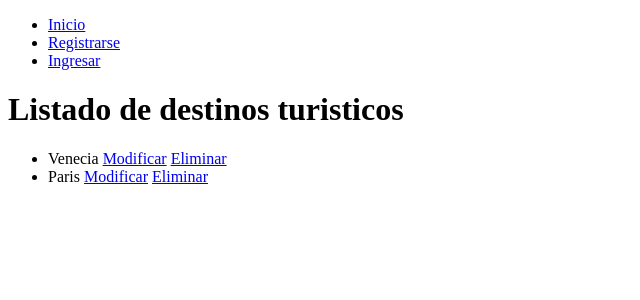
After one commit to carrascoArles/lab06-pweb2, a Django app: page /administrar_destinos/ in a window 1280 px wide. The commit adds this page. Shown: the top 300 px of the page, without its empty margins (0-640 px from the left). Run offline with Django 4.2, Linux system fonts and the light colour scheme; data comes from the database, SQL or seed files in the repository; both versions use the stored data as it was after the commit.

Commit message:
avance administrar destinos (contiene listado, modificar y eliminar)

```diff
--- a/destinos/urls.py
+++ b/destinos/urls.py
@@ -6,5 +6,6 @@ from . import views
 urlpatterns = [
     path('', views.destinos_turisticos, name='destinos_turisticos'),
     path('crear_destinos/', views.crear_destinos, name='crear_destinos'),
+    path('administrar_destinos/', views.administrar_destinos, name='administrar_destinos'),
     path('destino/<int:destino_id>/', views.detalle_destino, name='detalle_destino'),
 ]
--- a/destinos/views.py
+++ b/destinos/views.py
@@ -27,3 +27,10 @@ def crear_destinos(request):
     'form': form
     }
     return render(request, 'crear_destino.html', context)
+
+def administrar_destinos(request):
+    destinos = DestinosTuristicos.objects.all()
+    context ={
+      'destinos': destinos,
+    }
+    return render(request, 'administrar_destinos.html', context)
--- /dev/null
+++ b/templates/administrar_destinos.html
@@ -0,0 +1,39 @@
+<!DOCTYPE html>
+<html>
+<head>
+    <title>Administracion</title>
+</head>
+<body>
+    <header>
+        <nav>
+            <ul>
+                <li><a href="http://127.0.0.1:8000/" class="sub">Inicio</a></li>
+
+                {% if user.is_authenticated %}
+                    <li class="sub welcome-message">¡Bienvenido<span> {{user.username}}!</span></li>
+                    <li><a href="http://127.0.0.1:8000/cuentas/logout" class="sub">Salir</a></li>
+                {% else %}
+                    <li><a href="http://127.0.0.1:8000/cuentas/register" class="sub">Registrarse</a></li>
+                    <li><a href="http://127.0.0.1:8000/cuentas/login" class="sub">Ingresar</a></li>
+                {% endif %}
+
+            </ul>
+        </nav>
+    </header>
+
+    {% block content %}
+    <div id = "destinos" class="dest-container">
+        <h1>Listado de destinos turisticos</h1>
+        <ul>
+        {% for obj in destinos %}
+            <li>{{ obj.nombreCiudad }} <a href="http://127.0.0.1:8000/modificar_destino/{{ obj.nombreCiudad }}">Modificar</a> <a href="http://127.0.0.1:8000/eliminar_destino/{{ obj.nombreCiudad }}">Eliminar</a></li>
+        {% endfor %}
+        </ul>
+    </div>
+    {%endblock%}
+
+
+
+
+</body>
+</html>
--- a/templates/destinos_turisticos.html
+++ b/templates/destinos_turisticos.html
@@ -13,6 +13,7 @@
                     <li class="sub welcome-message">¡Bienvenido<span> {{user.username}}!</span></li>
                     <li><a href="cuentas/logout" class="sub">Salir</a></li>
                     <li><a href="crear_destinos/" class="sub">Añadir destinos</a></li>
+                    <li><a href="administrar_destinos/" class="sub">Administrar destinos</a></li>
                 {% else %}
                     <li><a href="http://127.0.0.1:8000/cuentas/register" class="sub">Registrarse</a></li>
                     <li><a href="http://127.0.0.1:8000/cuentas/login" class="sub">Ingresar</a></li>
```
Also changed, not shown: db.sqlite3.
